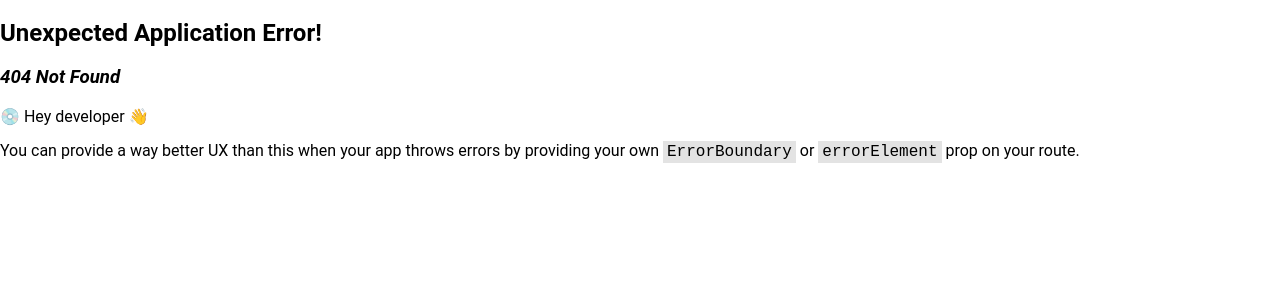
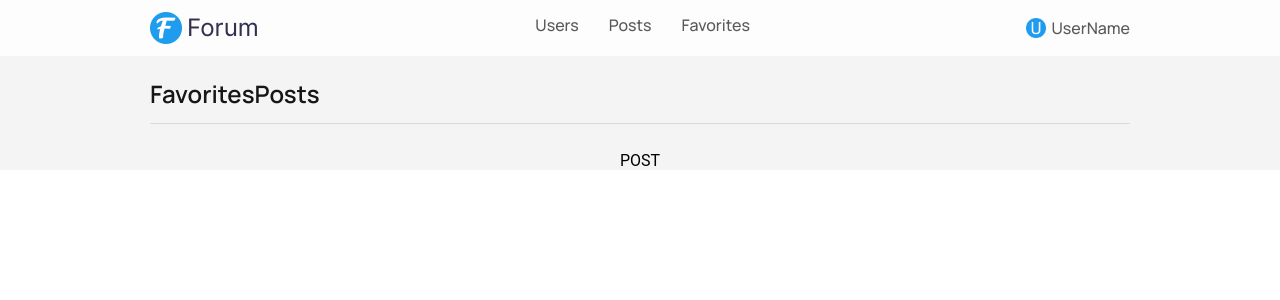
Before and after one commit to maybe-skiFF/forum-task, a React (Vite) app: page /favorites in a window 1280 px wide. Before the commit this address had no page. Shown: the top 300 px of the page. Built offline with nearby package versions, Linux system fonts and the light colour scheme.

Commit message:
feat: add favorites posts page

```diff
--- /dev/null
+++ b/src/components/FavoritesPostList/FavoritesPostList.module.css
@@ -0,0 +1,26 @@
+.favoritesPostsListContainer {
+  display: flex;
+  flex-direction: column;
+  max-width: 1440px;
+  padding: 0 150px;
+
+  background-color: var(--color-5);
+}
+
+.title {
+  font-family: var(--font-family);
+  font-weight: 600;
+  font-size: 24px;
+  color: var(--color-1);
+
+  padding-bottom: 15px;
+  margin-bottom: 28px;
+  border-bottom: 1px solid var(--color-4);
+}
+
+.postsWrapper {
+  display: flex;
+  justify-content: center;
+  flex-wrap: wrap;
+  gap: 15px;
+}
--- /dev/null
+++ b/src/components/FavoritesPostList/FavoritesPostList.tsx
@@ -0,0 +1,17 @@
+import styles from './FavoritesPostList.module.css';
+
+const FavoritesPostList = () => {
+  return (
+    <div className={styles.favoritesPostsListContainer}>
+      <p className={styles.title}>FavoritesPosts</p>
+      <div className={styles.postsWrapper}>
+        {/* {postsData.map((post: IPost) => (
+          <PostItem postData={post} key={post.id} />
+        ))} */}
+        POST
+      </div>
+    </div>
+  );
+};
+
+export { FavoritesPostList };
--- a/src/components/Header/Header.tsx
+++ b/src/components/Header/Header.tsx
@@ -15,6 +15,9 @@ const Header = () => {
           <Link className={styles.headerLink} to="/posts">
             Posts
           </Link>
+          <Link className={styles.headerLink} to="/favorites">
+            Favorites
+          </Link>
         </div>
         <HeaderMenu />
       </div>
--- /dev/null
+++ b/src/pages/FavoritesPage/FavoritesPage.tsx
@@ -0,0 +1,13 @@
+import { FavoritesPostList } from '../../components/FavoritesPostList/FavoritesPostList';
+import { Header } from '../../components/Header/Header';
+
+const FavoritesPage = () => {
+  return (
+    <>
+      <Header />
+      <FavoritesPostList />
+    </>
+  );
+};
+
+export { FavoritesPage };
--- a/src/router/router.tsx
+++ b/src/router/router.tsx
@@ -1,6 +1,7 @@
 import { createBrowserRouter } from 'react-router-dom';
 import { UsersPage } from '../pages/UsersPage/UsersPage';
 import { PostsPage } from '../pages/PostsPage/PostsPage';
+import { FavoritesPage } from '../pages/FavoritesPage/FavoritesPage';
 
 const router = createBrowserRouter(
   [
@@ -11,6 +12,10 @@ const router = createBrowserRouter(
     {
       path: '/posts',
       element: <PostsPage />,
+    },
+    {
+      path: '/favorites',
+      element: <FavoritesPage />,
     },
   ],
   {
```
